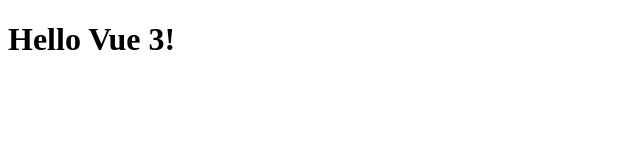
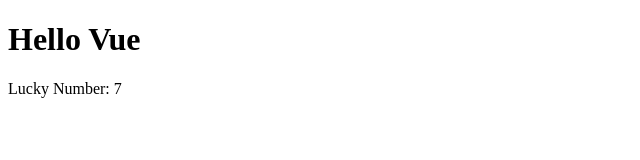
Before and after one commit to thangtnguyen/VuejsDotNetCore, a plain HTML site: page 1 Vue Fundamentals/index.html in a window 1280 px wide. Shown: the whole page, without its empty margins (0-640 px from the left). Drawn offline with nearby package versions, Linux system fonts and the light colour scheme.

Commit message:
Updated to add multple properties

```diff
--- a/1 Vue Fundamentals/index.html
+++ b/1 Vue Fundamentals/index.html
@@ -6,15 +6,21 @@
     <body>
         <div id="app">
             <h1>{{message}}</h1>
+            <p>Lucky Number: {{luckyNumber}}</p>
         </div>
     </body>
     <script>
         const {createApp} = Vue;
 
         createApp({
+
             setup() {
+                const message = "Hello Vue";
+                const luckyNumber = 7;
+
                 return {
-                    message: 'Hello Vue 3!',
+                    message,
+                    luckyNumber
                 }
             }
         }).mount("#app");
```
